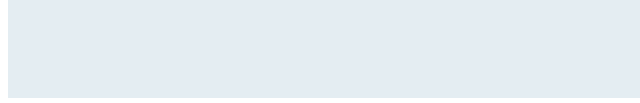
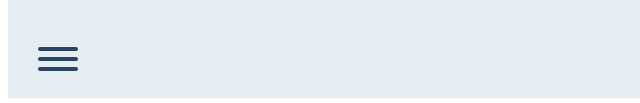
Before and after one commit to MartaWild/portfolio, a Gatsby site: page / in a window 1280 px wide. Shown: the part 710-813 px from the top of the page, 0-640 px from the left. Built offline with nearby package versions, Linux system fonts and the light colour scheme; Gatsby itself is replaced by a stand-in of ours.

Commit message:
Burger menu WIP

```diff
--- /dev/null
+++ b/src/components/burger.jsx
@@ -0,0 +1,90 @@
+import React from "react";
+import styled, { css } from "styled-components";
+
+const BurgerContainer = styled.div`
+    padding: 15px 15px;
+    display: inline-block;
+    cursor: pointer;
+    transition-property: opacity, filter;
+    transition-duration: 0.15s;
+    text-transform: none;
+    background-color: transparent;
+    border: 0;
+    margin: 0;
+    overflow: visible;
+
+    &:hover {
+        opacity: 0.7;
+    }
+`;
+
+const BurgerBox = styled.div`
+    width: 40px;
+    height: 24px;
+    display: inline-block;
+    position: relative;
+`;
+
+const BurgerInner = styled.div`
+    display: block;
+    top: 50%;
+    margin-top: -2px;
+    transition-duration: 0.22s;
+    transition-timing-function: cubic-bezier(0.55, 0.055, 0.675, 0.19);
+
+    &, &::before, &::after {
+        width: 40px;
+        height: 4px;
+        background-color: rgb(41, 67, 97);
+        border-radius: 4px;
+        position: absolute;
+        transition-property: transform;
+        transition-duration: 0.15s;   /**/
+        transition-timing-function: ease;
+    }
+
+    &::before, &::after {
+        content: "";
+        display: block;
+    }
+
+    &::before {
+        transition: top 0.1s 0.25s ease-in, opacity 0.1s ease-in;
+        top: -10px;
+    }
+
+    &::after {
+        transition: bottom 0.1s 0.25s ease-in, transform 0.22s cubic-bezier(0.55, 0.055, 0.675, 0.19);
+        bottom: -10px;
+    }
+
+    ${props => props.active ? css`
+        transform: rotate(135deg);
+        transition-delay: 0.12s;
+        transition-timing-function: cubic-bezier(0.215, 0.61, 0.355, 1);
+        &, &::before, &::after {
+            background-color: rgb(41, 67, 97);
+        }
+        &::before {
+            top: 0;
+            opacity: 0;
+            transition: top 0.1s ease-out, opacity 0.1s 0.12s ease-out;
+        }
+        &::after {
+            bottom: 0;
+            transform: rotate(-90deg);
+            transition: bottom 0.1s ease-out, transform 0.22s 0.12s cubic-bezier(0.215, 0.61, 0.355, 1);
+        }
+    ` : ``}
+`;
+
+export default function Burger(props){
+   return (
+        <BurgerContainer onClick={props.onClick}>
+            <BurgerBox>
+                <BurgerInner active={props.active} />
+            </BurgerBox>
+        </BurgerContainer>
+    )
+
+}
--- a/src/components/header.jsx
+++ b/src/components/header.jsx
@@ -1,5 +1,6 @@
 import React from "react";
 import styled from "styled-components";
+import { Menu } from "./menu";
 
 /*CSS*/
 
@@ -50,6 +51,7 @@ const MenuLink = styled.a`
 `;
 
 export default function Header(){
+    const [menuOpen, setMenuOpen] = React.useState(false);
     return (
         <HeaderBar>
             <LogoWrapper>
@@ -57,7 +59,7 @@ export default function Header(){
                     <Image src="/icon.png" />
                 </a>
             </LogoWrapper>
-
+            <Menu open={menuOpen} onSetOpen={setMenuOpen} />
             <NavMenu>
                 <MenuLink href="/web"> Веб-разработка </MenuLink>
                 <MenuLink href="/art"> Арт и дизайн </MenuLink>
--- /dev/null
+++ b/src/components/menu.jsx
@@ -0,0 +1,88 @@
+import * as React from 'react';
+import styled from 'styled-components';
+import Burger from './burger';
+
+const MenuPanel = styled.div`
+    position: fixed;
+    left: 0;
+    top: 0;
+    z-index: 20;
+    width: 30vw;
+    height: 100%;
+    background: white;
+    overflow: auto;
+    padding-top: /* menuButtonTop - half menu button height */calc(6vh - 23px);
+    transform: translate(${props => props.active ? '0' : '-100%'}, 0);
+    transition: ${props => props.active
+        ? `visibility 0s 0s, transform 0.3s ease-in-out`
+        : `visibility 0s 0.3s, transform 0.3s ease-out`
+    };
+`;
+
+const MenuContent = styled.div`
+    opacity: ${props => props.active ? 1 : 0};
+    transition: opacity 0.4s ease-in-out;
+`;
+
+const MenuItem = styled.a`
+    display: block;
+    width: 100%;
+    font-size: 16px;
+    padding: 10px 16px;
+    font-weight: ${props => props.active ? 'bold' : 'normal'};
+    cursor: pointer;
+    text-decoration: none;
+    color: inherit;
+    &:visited {
+        color: inherit;
+    }
+`;
+
+const MenuOverlay = styled.div`
+    position: fixed;
+    z-index: 10;
+    top: 0;
+    right: 0;
+    bottom: 0;
+    left: 0;
+    background: rgba(0, 0, 0, 0.3);
+    opacity: ${props => props.visible ? 1 : 0};
+    visibility: ${props => props.visible ? 'visible' : 'hidden'};
+    transition: ${props => props.visible
+        ? `visibility 0s 0s, opacity 0.3s ease-in-out`
+        : `visibility 0s 0.3s, opacity 0.3s ease-in-out`
+    };
+`;
+
+const MenuButton = styled.div`
+	position: fixed;
+	bottom: 3.5%;
+	left: 23px;
+	width: ${props => props.theme.sidePadding};
+	height: auto;
+	z-index: 30;
+	transform: translate(0, 50%);
+`;
+
+export const Menu = (props) => {
+    const { open, onSetOpen } = props;
+
+    return (
+        <>
+            <MenuOverlay visible={open} onClick={() => { onSetOpen(false) }} />
+            <MenuPanel active={open}>
+                <MenuContent active={open}>
+                    <MenuItem href="#" active>
+                        Поу
+                    </MenuItem>
+                    <MenuItem href="#">
+                        Пиу
+                    </MenuItem>
+                </MenuContent>
+            </MenuPanel>
+            <MenuButton>
+                <Burger active={open} onClick={() => { onSetOpen(!open) }} />
+            </MenuButton>
+        </>
+    )
+};
--- a/src/pages/index.jsx
+++ b/src/pages/index.jsx
@@ -16,6 +16,12 @@ const Content = styled.div`
         padding-right: 1vw;
         padding-bottom: 0;
         padding-left: 5vw;
+    }
+
+    @media screen and (max-width: 500px) {
+        padding-right: 0vw;
+        padding-bottom: 0;
+        padding-left: 2vw;
     }
 
 `;
@@ -38,6 +44,10 @@ const Image = styled.img`
     height: 500px;
     margin-top: 50px;
     margin-bottom: 20px;
+
+    @media screen and (max-width: 500px) {
+        height: 300px;
+    }
 `;
 
 const MainText = styled.div`
@@ -48,6 +58,9 @@ const MainText = styled.div`
         flex-direction: column;
         height: auto;
         width: auto;
+    }
+    @media screen and (max-width: 500px) {
+        font-size: 18px;
     }
 `;
 
```
